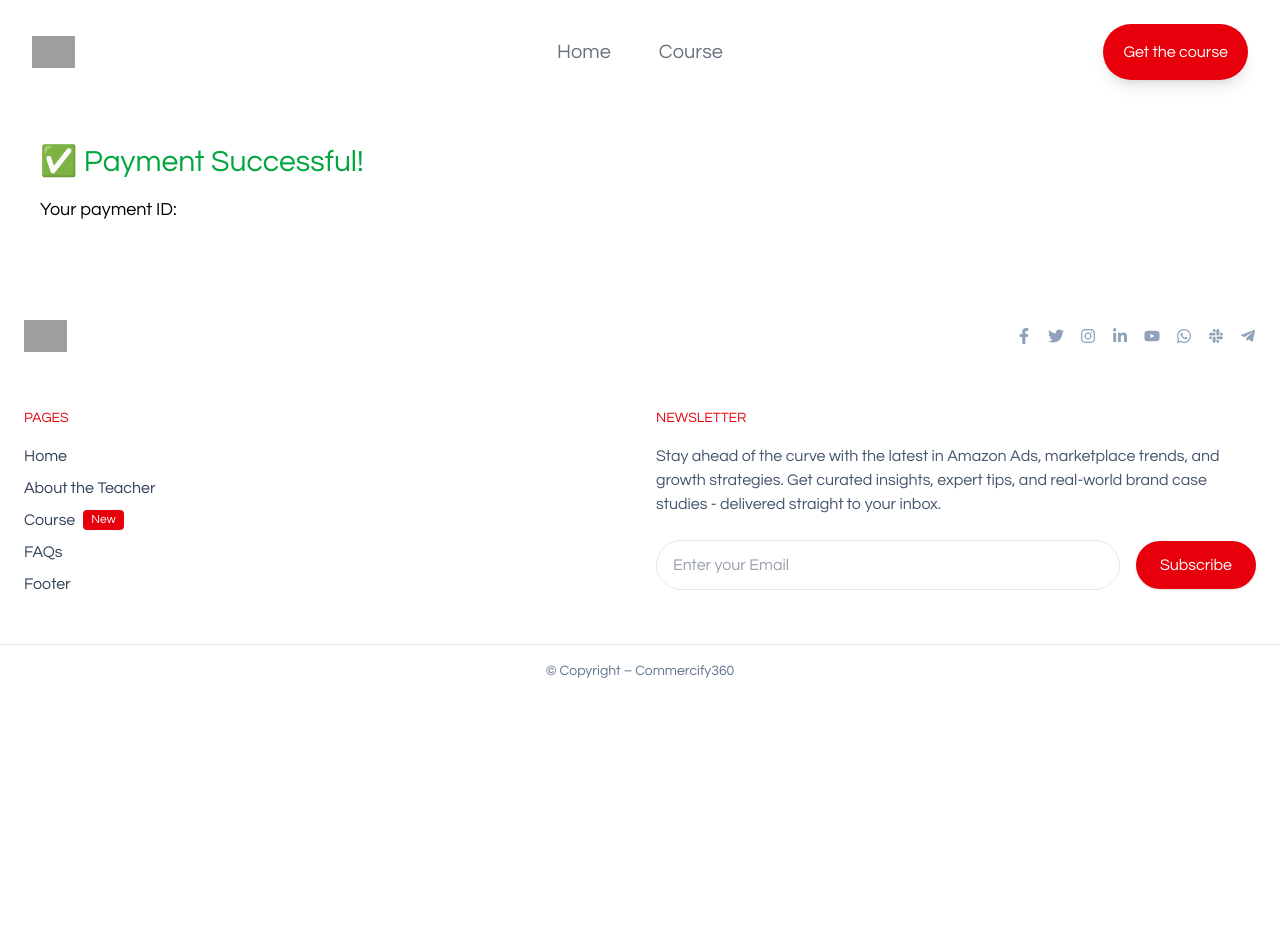
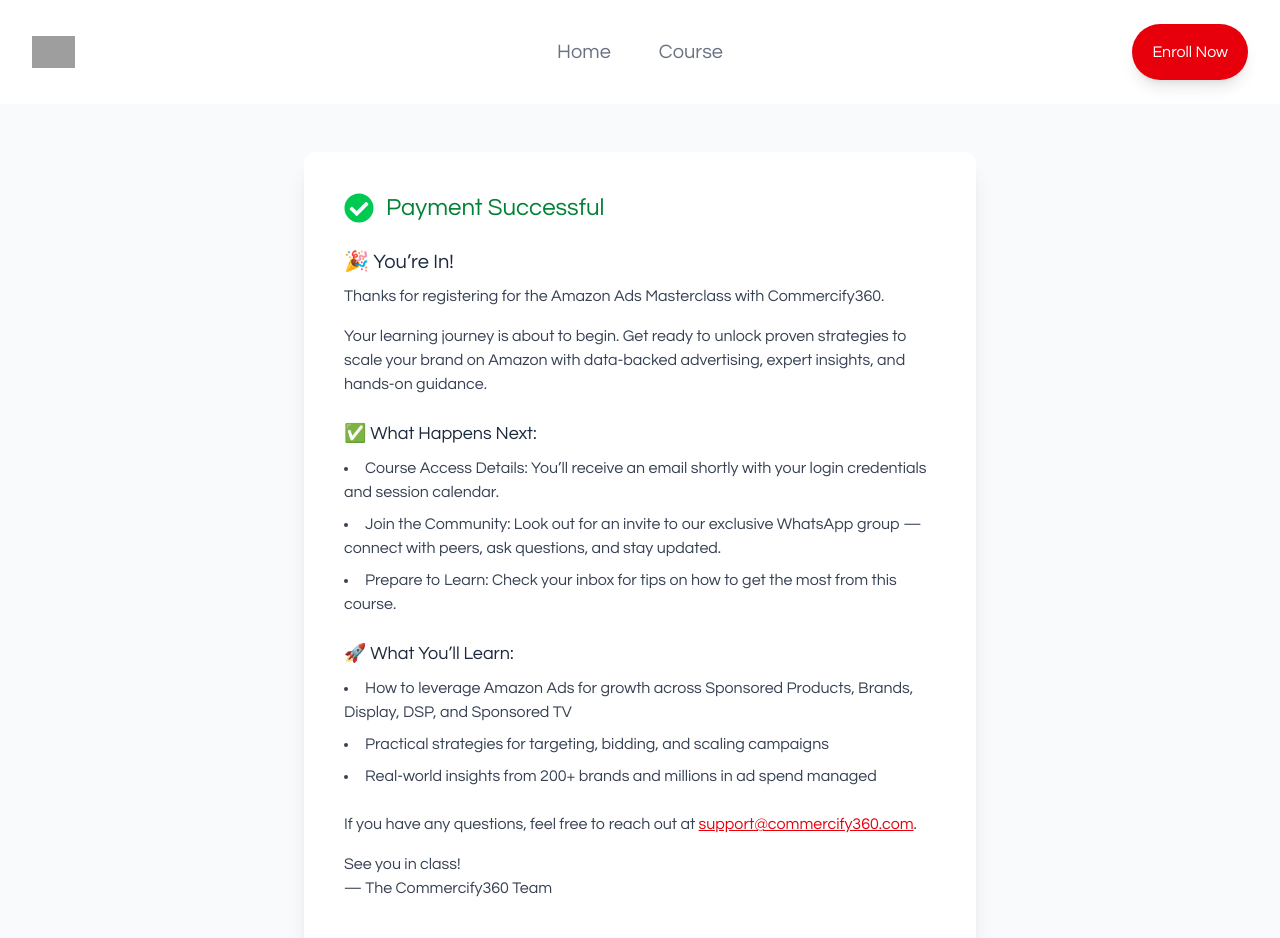
Before and after one commit to DIVyesh1001/course_website_react, a React (Vite) app: page /success in a window 1280 px wide. Shown: the top 938 px of the page. Before the commit the page ends 800 px from the top, so only its background shows below. Built offline with nearby package versions, Linux system fonts and the light colour scheme; grey boxes are pictures that could not be loaded; a web font is replaced by a local one.

Commit message:
Add files via upload

```diff
--- a/src/assets/Components/FeaturedSection/FeaturedSection.jsx
+++ b/src/assets/Components/FeaturedSection/FeaturedSection.jsx
@@ -2,7 +2,7 @@
 
 export default function FeaturedSection() {
     return (
-        <div class=" w-full my-10 px-4 pt-16 pb-16 xl:grid grid-cols-[1fr_2fr] bg-gray-100" id="faq">
+        <div class=" w-full my-5 px-4 pt-16 pb-16 xl:grid grid-cols-[1fr_2fr] bg-gray-100" id="faq">
                 <h2 class=" text-4xl p-5 font-bold text-center">Featured in:</h2>
 
                 <div
--- a/src/assets/Components/HeroSection/HeroSection.jsx
+++ b/src/assets/Components/HeroSection/HeroSection.jsx
@@ -2,8 +2,9 @@
 import { Link } from 'react-router'
 export default function HeroSection() {
     return (
-        <section data-aos="fade-up" className="bg-white py-20 mx-10">
-            <div className="max-w-7xl mx-auto grid md:grid-cols-2 items-center gap-12 px-1 py-20">
+
+        <section data-aos="fade-up"  className="bg-white py-5 mx-10">
+            <div className="max-w-7xl mx-auto grid md:grid-cols-2 items-center gap-12 px-1 py-5">
                 {/* Left Side */}
                 <div>
                     <h1 className="text-5xl lg:text-6xl font-bold text-slate-900 leading-tight">
@@ -40,7 +41,7 @@
                 </div>
 
                 {/* Right Side */}
-                <div className="relative w-full h-full py-15">
+                <div className="relative w-full h-full py-10">
                     {/* Decorative Top Left red Half Circle */}
                     {/* <img
                         src="src\assets\Images\redring.svg"
--- a/src/assets/Components/LearnSection/LearnSection.jsx
+++ b/src/assets/Components/LearnSection/LearnSection.jsx
@@ -1,35 +1,36 @@
 import React from 'react';
+import { Link } from 'react-router';
 
 const topics = [
   {
     id: 1,
     title: 'Master the Amazon Ads Ecosystem',
     description:
-      'Get a complete understanding of Amazon’s advertising formats—Sponsored Products, Sponsored Brands, Sponsored Display, DSP, and Sponsored TV—and learn how each format supports different stages of the customer journey.',
+      'Learn how Sponsored Products, Brands, Display, DSP, and Sponsored TV work together to drive results across the full customer journey.',
   },
   {
     id: 2,
     title: 'Launch & Manage High-Performing Campaigns',
     description:
-      'Learn how to set up campaigns step-by-step using the latest 2025 interface, including targeting, budgeting, and bidding strategies. Gain hands-on experience with campaign structure, performance tracking, and real-time dashboards.',
+      'Set up and manage campaigns using Amazon’s latest 2025 interface—covering targeting, bidding, budgeting, and performance tracking with hands-on guidance.',
   },
   {
     id: 3,
     title: 'Target the Right Shoppers',
     description:
-      'Build effective keyword and audience targeting strategies using both automatic and manual methods. Discover how to reach high-intent shoppers with contextual, behavioral, and demographic signals powered by Amazon’s first-party data.',
+      'Master keyword and audience targeting using automatic and manual methods. Reach high-intent shoppers with contextual, behavioral, and demographic signals from Amazon’s first-party data.',
   },
   {
     id: 4,
     title: 'Optimize, Scale & Build a Full-Funnel Strategy',
     description:
-      'Track and improve key metrics like ACOS, ROAS, CTR, and conversion rate. Learn advanced techniques such as dayparting, new-to-brand metrics, and multi-format campaigns. Design full-funnel ad strategies to drive awareness, conversion, and loyalty across Amazon touchpoints.',
+      'Improve ACOS, ROAS, CTR, and conversions with advanced tactics like dayparting, new-to-brand metrics, and multi-format campaigns. Build full-funnel strategies to drive awareness, sales, and loyalty across Amazon.',
   },
 ];
 
 export default function LearnSection() {
   return (
-    <section data-aos="fade-right" className="bg-white py-16 my-15">
+    <section data-aos="fade-right" className="bg-white py-16 my-10">
       <div className="max-w-7xl mx-auto px-6 text-center">
         <h2 className="text-4xl font-bold text-slate-900 mb-4">What will I learn?</h2>
         <p className="relative mx-auto max-w-2xl text-lg text-slate-600 mb-12 z-10">
@@ -76,12 +77,11 @@
 
         {/* Bottom CTAs */}
         <div className="mt-10 flex flex-wrap gap-4 justify-center">
-          <a
-            href="#"
+          <Link to="/course"
             className="px-10 py-4 text-xl font-semibold text-white bg-red-600 rounded-full shadow-lg hover:bg-red-700 transition-transform duration-200 hover:scale-95"
           >
-            Get the course
-          </a>
+            Enroll Now
+          </Link>
           <a
             href="#"
             className="px-10 py-4 text-xl font-base text-slate-900 bg-white border border-slate-200 rounded-full shadow hover:bg-slate-100 transition-transform duration-200 hover:scale-95"
--- a/src/assets/Components/Navbar/Navbar.jsx
+++ b/src/assets/Components/Navbar/Navbar.jsx
@@ -66,7 +66,7 @@
         </PopoverGroup>
         <div className="hidden lg:flex lg:flex-1 lg:justify-end">
           <Link to="/course" className="px-5 py-4 text-base font-bold text-white bg-red-600 rounded-full shadow-lg hover:bg-red-700 transition-transform duration-200 hover:scale-95">
-  Get the course
+  Enroll Now
           </Link>
         </div>
       </nav>
--- a/src/assets/Components/RazorpayButton/RazorpayButton.jsx
+++ b/src/assets/Components/RazorpayButton/RazorpayButton.jsx
@@ -97,7 +97,7 @@
       </button>
 
       {showSuccess && (
-        <div className="fixed inset-0 z-50 bg-opacity-40 flex justify-center items-center">
+        <div className="fixed color-stone-800 inset-0 z-50 bg-opacity-40 flex justify-center items-center">
           <div className="bg-white px-8 py-6 rounded-xl shadow-lg text-center max-w-sm w-full animate-fade-in-up">
             <h2 className="text-2xl font-bold text-green-600">✅ Payment Successful</h2>
             <p className="mt-2 text-gray-700">Thank you for your payment.</p>
--- a/src/assets/Components/Success/Success.jsx
+++ b/src/assets/Components/Success/Success.jsx
@@ -1,14 +1,83 @@
-// src/pages/Success.jsx
 import { useSearchParams } from 'react-router';
+import { Link } from 'react-router';
+import { FaCheckCircle } from 'react-icons/fa';
 
 export default function Success() {
   const [params] = useSearchParams();
-  const paymentId = params.get("payment_id");
+  const paymentId = params.get('payment_id');
 
   return (
-    <div className="p-10">
-      <h1 className="text-3xl font-bold text-green-600">✅ Payment Successful!</h1>
-      <p className="mt-4 text-lg">Your payment ID: <strong>{paymentId}</strong></p>
+    <div className="min-h-screen bg-gray-50 flex items-center justify-center px-4 py-12">
+      <div className="max-w-2xl w-full bg-white shadow-xl rounded-xl p-10 text-left animate-fade-in-up">
+        <div className="flex items-center gap-3 mb-6">
+          <FaCheckCircle className="text-green-500 text-3xl" />
+          <h1 className="text-2xl font-bold text-green-700">Payment Successful</h1>
+        </div>
+
+        {paymentId && (
+          <p className="text-sm text-gray-600 mb-6">
+            <strong className="text-slate-800">Payment ID:</strong>{' '}
+            <span className="font-mono text-slate-700">{paymentId}</span>
+          </p>
+        )}
+
+        <h2 className="text-xl font-bold text-slate-800 mb-2">🎉 You’re In!</h2>
+        <p className="text-gray-700 mb-4">
+          Thanks for registering for the <strong>Amazon Ads Masterclass</strong> with <strong>Commercify360</strong>.
+        </p>
+
+        <p className="text-gray-700 mb-6">
+          Your learning journey is about to begin. Get ready to unlock proven strategies to scale your brand on Amazon with
+          data-backed advertising, expert insights, and hands-on guidance.
+        </p>
+
+        <h3 className="text-lg font-semibold text-slate-800 mb-2">✅ What Happens Next:</h3>
+        <ul className="list-disc list-inside text-gray-700 space-y-2 mb-6">
+          <li>
+            <strong>Course Access Details:</strong> You’ll receive an email shortly with your login credentials and session
+            calendar.
+          </li>
+          <li>
+            <strong>Join the Community:</strong> Look out for an invite to our exclusive WhatsApp group — connect with peers, ask
+            questions, and stay updated.
+          </li>
+          <li>
+            <strong>Prepare to Learn:</strong> Check your inbox for tips on how to get the most from this course.
+          </li>
+        </ul>
+
+        <h3 className="text-lg font-semibold text-slate-800 mb-2">🚀 What You’ll Learn:</h3>
+        <ul className="list-disc list-inside text-gray-700 space-y-2 mb-6">
+          <li>
+            How to leverage Amazon Ads for growth across Sponsored Products, Brands, Display, DSP, and Sponsored TV
+          </li>
+          <li>
+            Practical strategies for targeting, bidding, and scaling campaigns
+          </li>
+          <li>
+            Real-world insights from 200+ brands and millions in ad spend managed
+          </li>
+        </ul>
+
+        <p className="text-gray-700 mb-4">
+          If you have any questions, feel free to reach out at{' '}
+          <a href="mailto:support@commercify360.com" className="text-red-600 underline">
+            support@commercify360.com
+          </a>
+          .
+        </p>
+
+        <p className="text-gray-700 font-semibold mb-8">See you in class!<br />— The Commercify360 Team</p>
+
+        <div className="text-center">
+          <Link
+            to="/"
+            className="inline-block mt-2 bg-red-600 text-white px-6 py-3 rounded-full text-sm font-semibold hover:bg-red-700 transition"
+          >
+            Go to Dashboard
+          </Link>
+        </div>
+      </div>
     </div>
   );
 }
```
Also changed, not shown: src/assets/Components/BrandsSection/BrandsSection.jsx (+5 -5 lines), src/assets/Components/InstructorSection/InstructorSection.jsx (+4 -4 lines).
